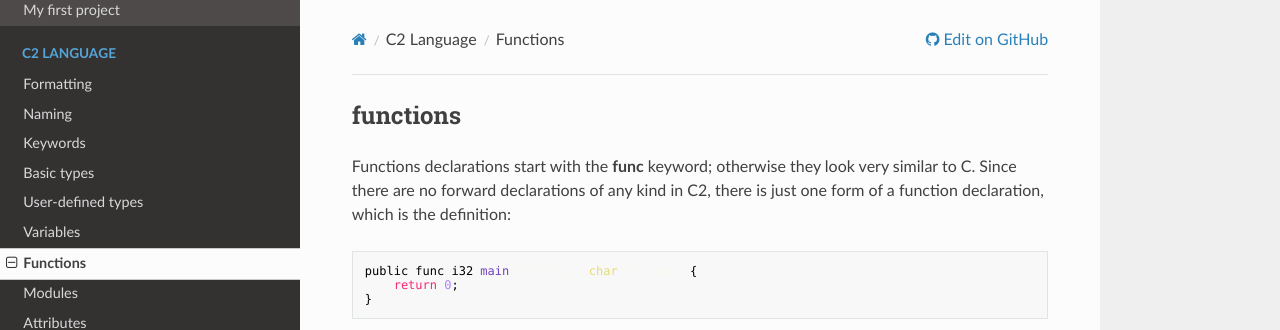
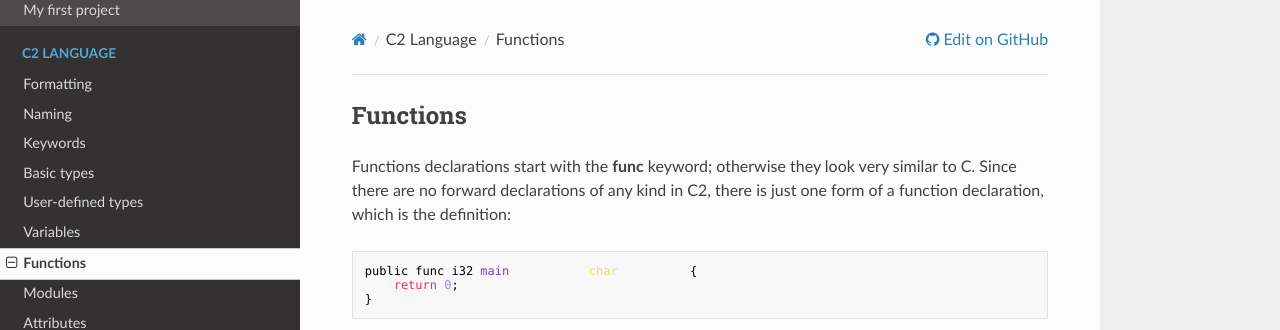
Before and after one commit to c2lang/documentation, an MkDocs documentation site: the page built from documentation/docs/language/functions.md, in a window 1280 px wide. Shown: the top 330 px of the page. Built offline with MkDocs 1.6.1, drawn with Linux system fonts in a browser that asks for light colours; nearby versions of some CDN libraries; old or Windows-style settings are respelled for this version of MkDocs.

```diff
--- a/documentation/docs/language/functions.md
+++ b/documentation/docs/language/functions.md
@@ -1,4 +1,4 @@
-## functions
+## Functions
 
 Functions declarations start with the __func__ keyword; otherwise they look very similar
 to C. Since there are no forward declarations of any kind in C2, there is just one form
```
